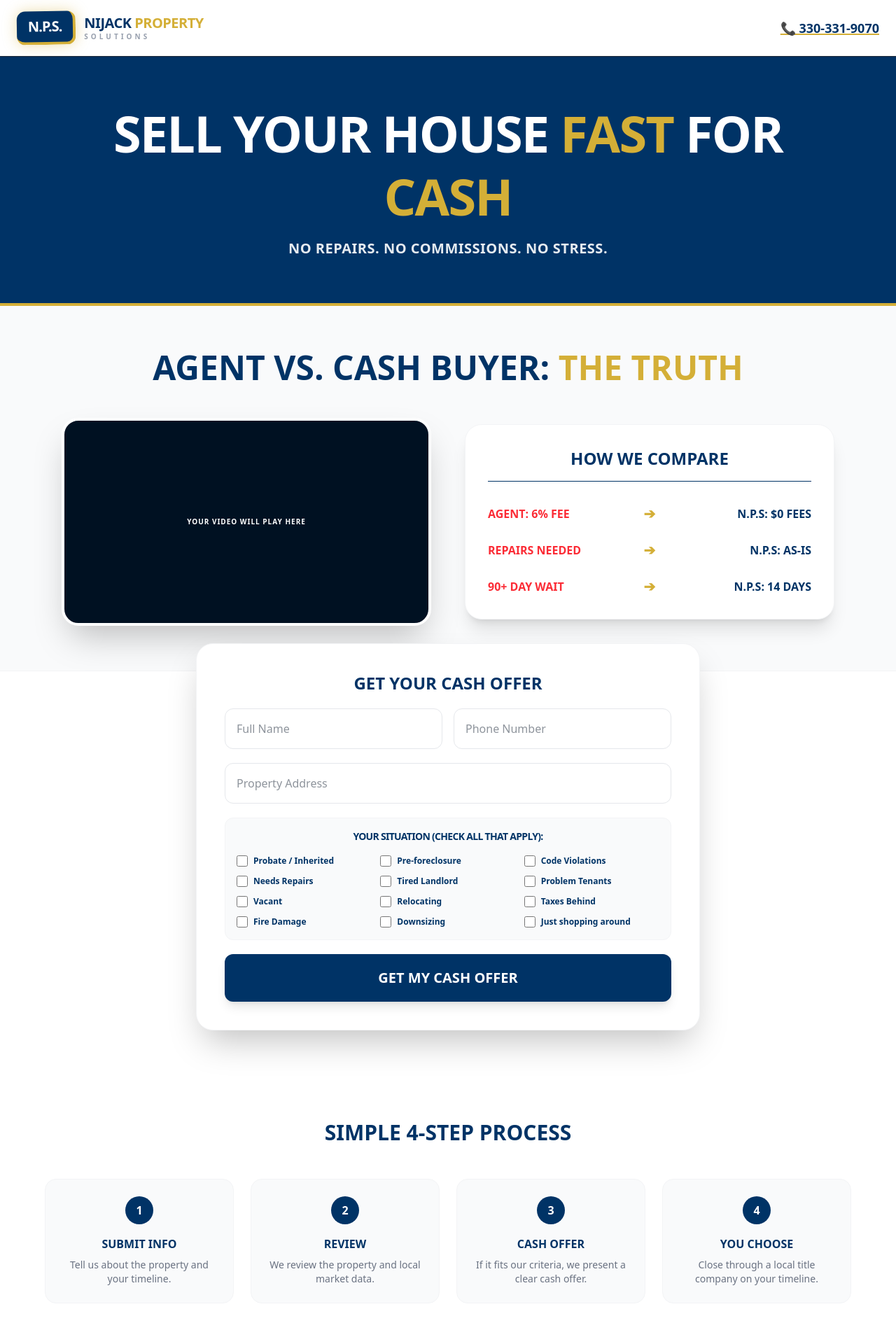
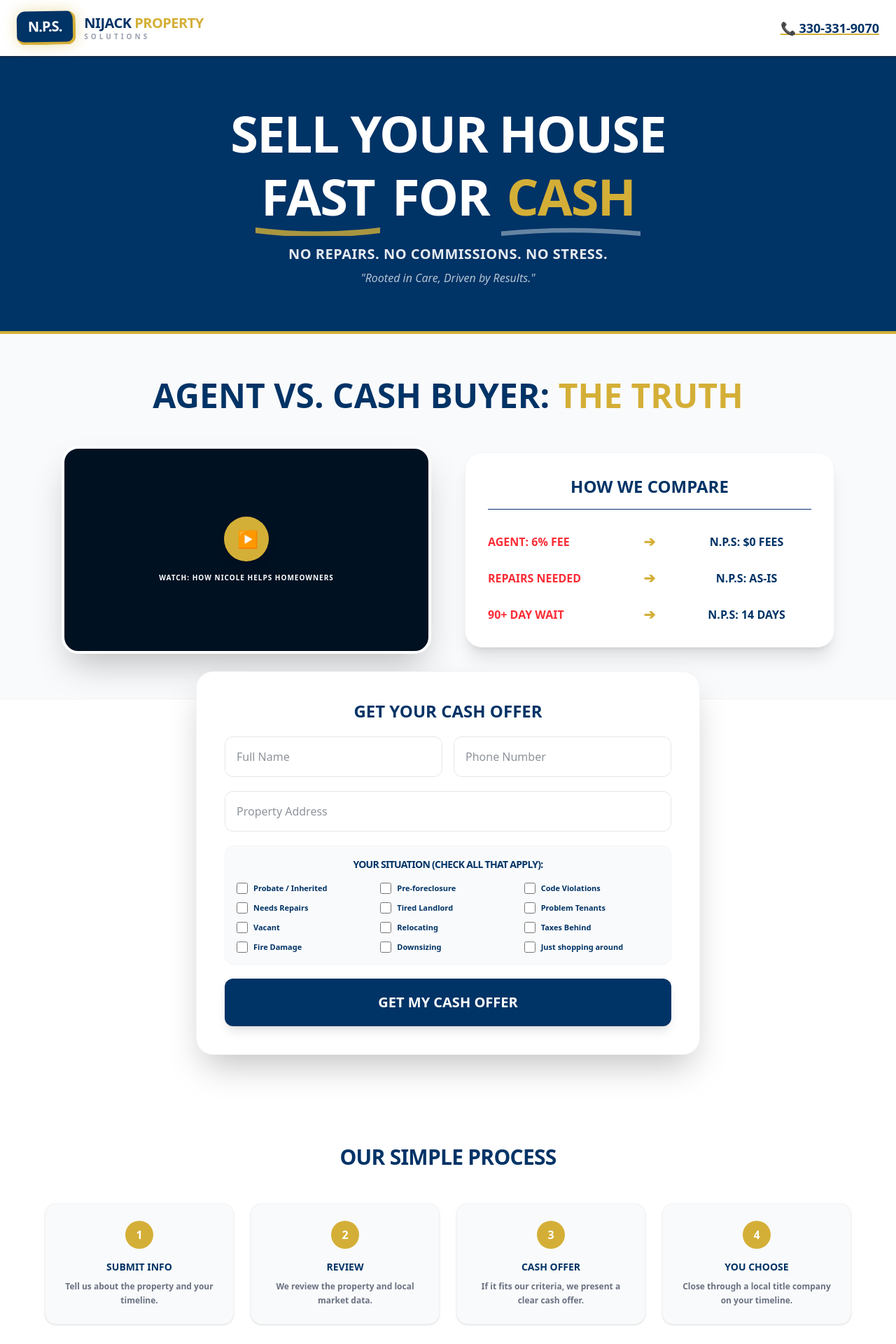
Before and after one commit to nijackacquisitions56/nijack-property-solutions, a React (Vite) app: page / in a window 1280 px wide. Shown: the top 1920 px of the page at 70% size. Built offline with nearby package versions, Linux system fonts and the light colour scheme.

Commit message:
Update App.jsx

```diff
--- a/src/App.jsx
+++ b/src/App.jsx
@@ -65,13 +65,31 @@ export default function NijackPropertySolutionsWebsite() {
         </div>
       </header>
 
-      {/* HERO */}
+      {/* HERO SECTION WITH WAVY UNDERLINES */}
       <section className="bg-[#003366] text-white py-16 border-b-4 border-[#D4AF37]">
-        <div className="mx-auto max-w-5xl px-6 text-center uppercase">
-          <h1 className="text-4xl md:text-7xl font-black mb-4 tracking-tight leading-tight">
-            Sell Your House <span className="text-[#D4AF37]">Fast</span> For <span className="text-[#D4AF37]">Cash</span>
+        <div className="mx-auto max-w-5xl px-6 text-center">
+          <h1 className="text-4xl md:text-7xl font-black mb-4 tracking-tight leading-tight uppercase">
+            Sell Your House <br/>
+            <span className="relative inline-block px-2">
+              FAST
+              <svg className="absolute -bottom-3 left-0 w-full h-4 text-[#D4AF37] opacity-80" viewBox="0 0 100 10" preserveAspectRatio="none">
+                <path d="M0 5 Q 50 12 100 5" stroke="currentColor" strokeWidth="5" fill="transparent" strokeLinecap="round" />
+              </svg>
+            </span>
+            {" "}For{" "}
+            <span className="relative inline-block px-2 text-[#D4AF37]">
+              CASH
+              <svg className="absolute -bottom-3 left-0 w-full h-4 text-white opacity-40" viewBox="0 0 100 10" preserveAspectRatio="none">
+                <path d="M0 8 Q 50 2 100 8" stroke="currentColor" strokeWidth="4" fill="transparent" strokeLinecap="round" />
+              </svg>
+            </span>
           </h1>
-          <p className="mt-4 text-lg md:text-xl opacity-90 font-bold tracking-wide">No repairs. No commissions. No stress.</p>
+          <p className="mt-6 text-lg md:text-xl opacity-90 font-bold tracking-wide uppercase">
+            No repairs. No commissions. No stress.
+          </p>
+          <p className="mt-2 text-sm md:text-base opacity-70 italic">
+            "Rooted in Care, Driven by Results."
+          </p>
         </div>
       </section>
 
@@ -83,9 +101,14 @@ export default function NijackPropertySolutionsWebsite() {
           </h2>
 
           <div className="grid lg:grid-cols-2 gap-12 items-center text-left">
-            {/* VIDEO PLACEHOLDER */}
-            <div className="relative aspect-video bg-[#001122] rounded-3xl shadow-2xl overflow-hidden border-4 border-white flex items-center justify-center">
-               <p className="text-white font-black tracking-widest uppercase text-[10px]">Your Video Will Play Here</p>
+            {/* VIDEO PLAYER */}
+            <div className="relative aspect-video bg-[#001122] rounded-3xl shadow-2xl overflow-hidden border-4 border-white flex items-center justify-center group">
+              <div className="text-center px-6">
+                <div className="w-16 h-16 bg-[#D4AF37] rounded-full flex items-center justify-center mx-auto mb-4 shadow-lg group-hover:scale-110 transition-transform cursor-pointer">
+                  <span className="text-white text-2xl ml-1">▶</span>
+                </div>
+                <p className="text-white font-black tracking-widest uppercase text-[10px]">Watch: How Nicole Helps Homeowners</p>
+              </div>
             </div>
 
             {/* QUICK COMPARISON TABLE */}
@@ -93,19 +116,19 @@ export default function NijackPropertySolutionsWebsite() {
               <h3 className="text-2xl font-black text-[#003366] mb-8 uppercase text-center border-b pb-4">How We Compare</h3>
               <div className="space-y-6">
                 <div className="flex justify-between items-center text-sm md:text-base">
-                  <span className="text-red-500 font-black uppercase w-1/3">Agent: 6% Fee</span>
+                  <span className="text-red-500 font-black uppercase w-[40%]">Agent: 6% Fee</span>
                   <span className="text-[#D4AF37] text-xl font-bold">➔</span>
-                  <span className="text-[#003366] font-black uppercase w-1/3 text-right">N.P.S: $0 Fees</span>
+                  <span className="text-[#003366] font-black uppercase w-[40%] text-center">N.P.S: $0 Fees</span>
                 </div>
                 <div className="flex justify-between items-center text-sm md:text-base">
-                  <span className="text-red-500 font-black uppercase w-1/3">Repairs Needed</span>
+                  <span className="text-red-500 font-black uppercase w-[40%]">Repairs Needed</span>
                   <span className="text-[#D4AF37] text-xl font-bold">➔</span>
-                  <span className="text-[#003366] font-black uppercase w-1/3 text-right">N.P.S: As-Is</span>
+                  <span className="text-[#003366] font-black uppercase w-[40%] text-center">N.P.S: AS-IS</span>
                 </div>
                 <div className="flex justify-between items-center text-sm md:text-base">
-                  <span className="text-red-500 font-black uppercase w-1/3">90+ Day Wait</span>
+                  <span className="text-red-500 font-black uppercase w-[40%]">90+ Day Wait</span>
                   <span className="text-[#D4AF37] text-xl font-bold">➔</span>
-                  <span className="text-[#003366] font-black uppercase w-1/3 text-right">N.P.S: 14 Days</span>
+                  <span className="text-[#003366] font-black uppercase w-[40%] text-center">N.P.S: 14 Days</span>
                 </div>
               </div>
             </div>
@@ -113,17 +136,17 @@ export default function NijackPropertySolutionsWebsite() {
         </div>
       </section>
 
-      {/* LEAD FORM */}
+      {/* LEAD FORM SECTION */}
       <section id="contact" className="mx-auto max-w-3xl px-6 -mt-10 pb-16">
         <div className="bg-white rounded-3xl p-6 md:p-10 shadow-2xl border border-gray-100 relative z-10">
           {!submitted ? (
             <form onSubmit={handleSubmit} className="space-y-5">
               <h2 className="text-2xl font-black text-center text-[#003366] uppercase">Get Your Cash Offer</h2>
               <div className="grid md:grid-cols-2 gap-4">
-                <input name="full_name" required placeholder="Full Name" className="rounded-xl border border-gray-200 p-4 w-full" />
-                <input name="phone" required type="tel" placeholder="Phone Number" className="rounded-xl border border-gray-200 p-4 w-full" />
+                <input name="full_name" required placeholder="Full Name" className="rounded-xl border border-gray-200 p-4 w-full focus:ring-2 focus:ring-[#D4AF37] outline-none" />
+                <input name="phone" required type="tel" placeholder="Phone Number" className="rounded-xl border border-gray-200 p-4 w-full focus:ring-2 focus:ring-[#D4AF37] outline-none" />
               </div>
-              <input name="property_address" required placeholder="Property Address" className="rounded-xl border border-gray-200 p-4 w-full" />
+              <input name="property_address" required placeholder="Property Address" className="rounded-xl border border-gray-200 p-4 w-full focus:ring-2 focus:ring-[#D4AF37] outline-none" />
 
               <div className="p-4 bg-gray-50 rounded-xl border border-gray-100">
                 <p className="font-bold mb-4 text-[#003366] text-sm uppercase text-center tracking-tighter">Your Situation (Check all that apply):</p>
@@ -136,7 +159,7 @@ export default function NijackPropertySolutionsWebsite() {
                   ].map((label) => (
                     <label key={label} className="flex gap-2 items-center cursor-pointer">
                       <input type="checkbox" name="situation" value={label} className="h-4 w-4 accent-[#003366]" />
-                      <span className="text-[#003366] font-semibold text-[12px]">{label}</span>
+                      <span className="text-[#003366] font-semibold text-[11px] leading-tight">{label}</span>
                     </label>
                   ))}
                 </div>
@@ -147,47 +170,57 @@ export default function NijackPropertySolutionsWebsite() {
               </button>
             </form>
           ) : (
-            <div className="text-center py-12">
-              <h2 className="text-3xl font-black mb-4 text-[#003366]">Nicole is on it!</h2>
-              <p className="text-gray-600 font-bold">Expect a call shortly.</p>
+            <div className="text-center py-12 text-[#003366]">
+              <h2 className="text-3xl font-black mb-4 uppercase text-[#D4AF37]">Nicole is on it!</h2>
+              <p className="font-bold uppercase tracking-widest">Expect a call shortly.</p>
             </div>
           )}
         </div>
       </section>
 
-      {/* HOW IT WORKS */}
-      <section className="py-16 bg-white text-center px-6">
-        <h2 className="text-3xl font-black mb-12 text-[#003366] uppercase">Simple 4-Step Process</h2>
+      {/* HOW IT WORKS SECTION */}
+      <section className="py-16 bg-white text-center px-6 border-b border-gray-100">
+        <h2 className="text-3xl font-black mb-12 text-[#003366] uppercase tracking-tight">Our Simple Process</h2>
         <div className="mx-auto max-w-6xl grid md:grid-cols-4 gap-6">
           {steps.map((step, i) => (
-            <div key={i} className="p-6 rounded-2xl bg-gray-50 border border-gray-100">
-              <div className="h-10 w-10 rounded-full bg-[#003366] text-white flex items-center justify-center font-black mx-auto mb-4">{i+1}</div>
-              <h3 className="font-bold text-[#003366] mb-2 uppercase">{step.title}</h3>
-              <p className="text-gray-500 text-sm">{step.text}</p>
+            <div key={i} className="p-6 rounded-2xl bg-gray-50 border border-gray-100 shadow-sm">
+              <div className="h-10 w-10 rounded-full bg-[#D4AF37] text-white flex items-center justify-center font-black mx-auto mb-4">{i+1}</div>
+              <h3 className="font-black text-[#003366] mb-2 uppercase text-sm">{step.title}</h3>
+              <p className="text-gray-500 text-xs leading-relaxed font-bold">{step.text}</p>
             </div>
           ))}
         </div>
       </section>
 
-      {/* FAQ */}
-      <section className="py-16 bg-gray-50 px-6">
+      {/* FAQ SECTION */}
+      <section id="faq" className="py-16 bg-gray-50 px-6">
         <div className="mx-auto max-w-4xl">
           <h2 className="text-3xl font-black mb-10 text-[#003366] text-center uppercase tracking-tight">Common Questions</h2>
           <div className="space-y-4">
             {faq.map((item, i) => (
               <div key={i} className="bg-white p-6 rounded-2xl shadow-sm border border-gray-100">
                 <p className="font-black text-[#003366] mb-2 uppercase text-sm">Q: {item.q}</p>
-                <p className="text-gray-600 text-sm leading-relaxed">{item.a}</p>
+                <p className="text-gray-600 text-sm leading-relaxed font-medium">{item.a}</p>
               </div>
             ))}
           </div>
         </div>
       </section>
 
-      {/* FOOTER */}
-      <footer className="bg-[#001122] text-white py-12 border-t-8 border-[#D4AF37] text-center">
-        <div className="font-black text-xl uppercase mb-2">NIJACK PROPERTY SOLUTIONS</div>
-        <p className="text-[#D4AF37] text-[10px] font-bold tracking-[0.4em]">© {new Date().getFullYear()} Cuyahoga Falls, OH</p>
+      {/* FOOTER & PRIVACY POLICY */}
+      <footer className="bg-[#001122] text-white py-16 border-t-8 border-[#D4AF37]">
+        <div className="mx-auto max-w-4xl px-6 text-center">
+          <div className="font-black text-2xl uppercase mb-2 tracking-tighter">NIJACK PROPERTY SOLUTIONS</div>
+          <p className="text-[#D4AF37] text-xs font-bold tracking-[0.4em] mb-12">REAL ESTATE INVESTMENT SOLUTIONS</p>
+
+          {/* THE PRIVACY POLICY BLOCK */}
+          <div className="bg-white/5 rounded-2xl p-8 text-left border border-white/10 mb-12 text-xs text-gray-300 leading-relaxed max-w-2xl mx-auto">
+            <p className="mb-4">At <span className="text-white font-bold">Nijack Property Solutions</span>, we value your privacy. Your data will <span className="text-[#D4AF37] font-bold underline">NEVER</span> be sold to third-party telemarketers.</p>
+            <p className="italic opacity-80">Nijack Property Solutions is based in Cuyahoga Falls, Ohio. We are not real estate agents and do not charge commissions. We purchase properties directly or through investment partners to provide you the best possible solution.</p>
+          </div>
+
+          <p className="text-[10px] opacity-30 uppercase tracking-[0.3em]">© {new Date().getFullYear()} Cuyahoga Falls, OH</p>
+        </div>
       </footer>
     </div>
   );
```
